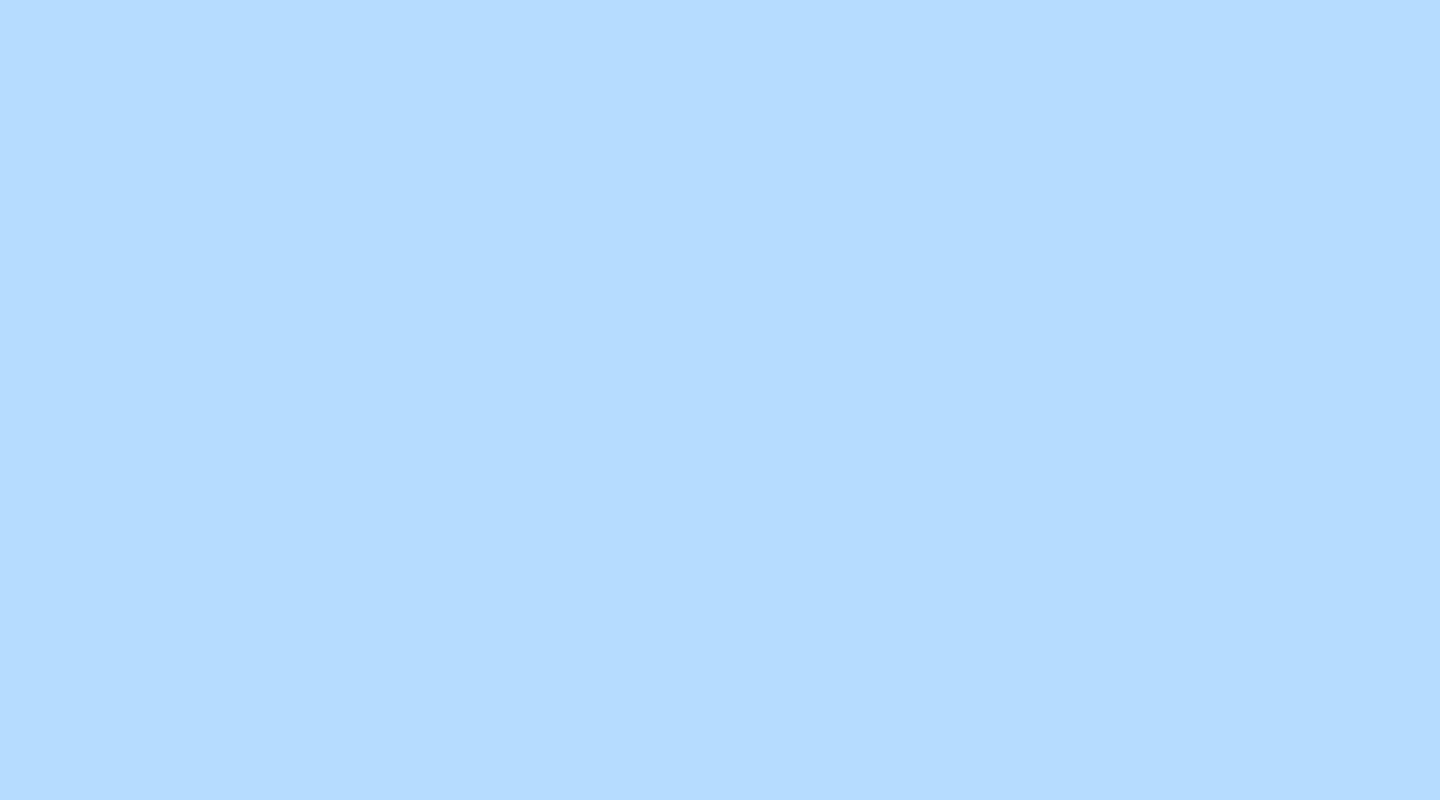
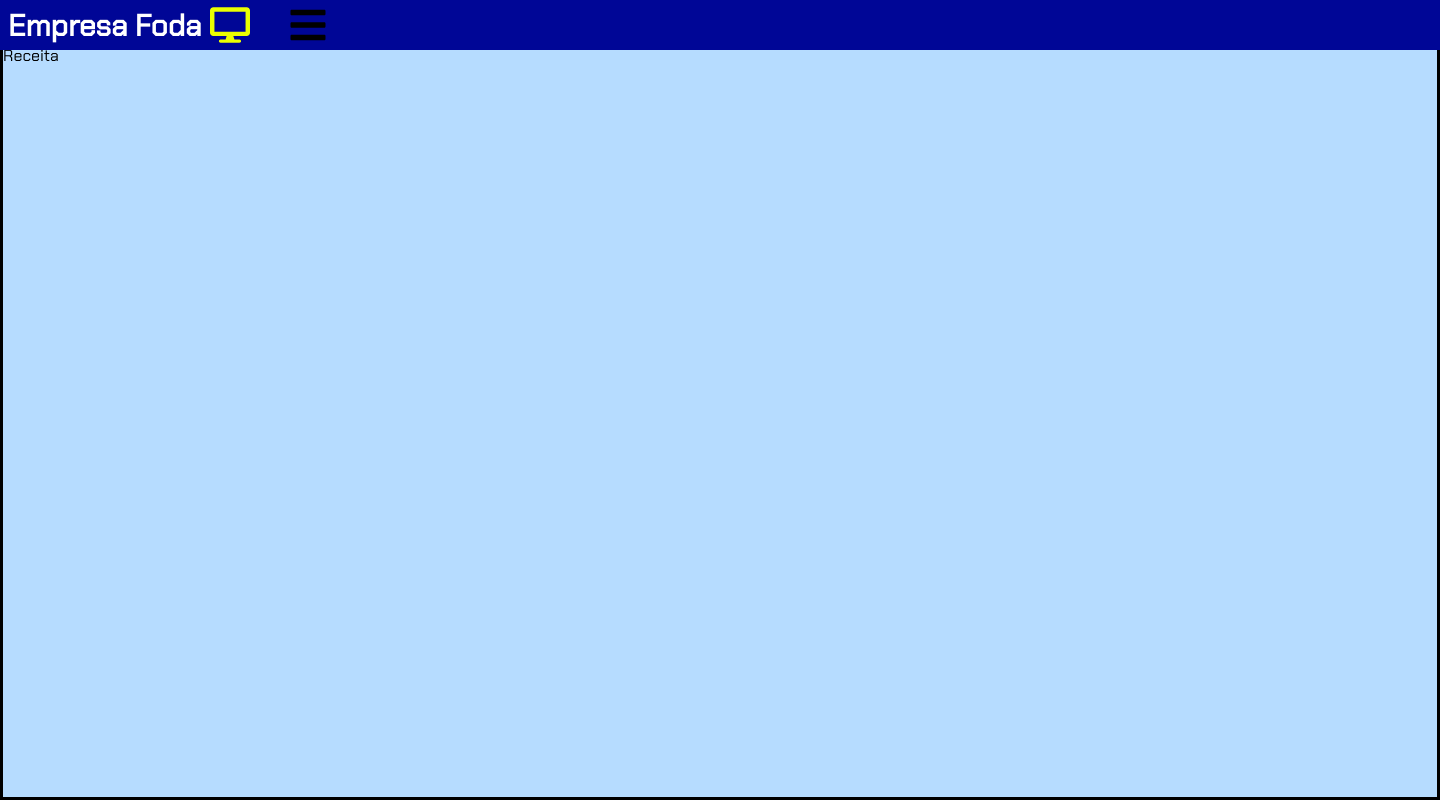
Before and after one commit to Maykelsilva98/adm_loja_informatica, a React (Vite) app: page /dashboard in a window 1280 px wide. Before the commit this address had no page. Shown: the whole page, 1440 px wide, since content can reach past the window. Built offline with nearby package versions, Linux system fonts and the light colour scheme.

Commit message:
feat: dashboard adicionado e integrado com o header

```diff
--- a/src/App.jsx
+++ b/src/App.jsx
@@ -1,12 +1,16 @@
 import { BrowserRouter, Routes, Route } from 'react-router-dom'
+import Header from './components/Header/Header'
+import Dashboard from './Pages/Dashboard/Dashboard'
 import Home from './Pages/Home/Home'
 
 function App() {
 
   return (
     <BrowserRouter>
+        <Header/>
       <Routes>
         <Route path='/' element={<Home/>}/>
+        <Route path='/dashboard' element={<Dashboard/>}/>
       </Routes>
     </BrowserRouter>
   )
--- /dev/null
+++ b/src/Pages/Dashboard/Dashboard.jsx
@@ -0,0 +1,19 @@
+import React from 'react'
+import S from './Dashboard.module.css'
+import * as FaIcons from "react-icons/fa";
+
+const Dashboard = ({menuValor}) => {
+  return (
+    <div className={S.dashboard} style={menuValor ? {width: 'clamp(1000px, 1290px, 2000px)', marginLeft: '150px'}:{width: 'clamp(1000px, 1440px, 2000px)'}}>
+        <div className={S.card_receita}>
+            <FaIcons.FaMoneyBill/>
+            <article>
+                <p>R$#####</p>
+                <p>Receita</p>
+            </article>
+        </div>
+    </div>
+  )
+}
+
+export default Dashboard
--- /dev/null
+++ b/src/Pages/Dashboard/Dashboard.module.css
@@ -0,0 +1,4 @@
+.dashboard{
+    height: 100vh;
+    border: solid black;
+}
--- a/src/Pages/Home/Home.jsx
+++ b/src/Pages/Home/Home.jsx
@@ -1,11 +1,9 @@
 import React from 'react'
-import Header from '../../components/Header/Header'
 import S from './Home.module.css'
 
 const Home = () => {
   return (
     <div className={S.conteudo}>
-      <Header/>
     </div>
   )
 }
--- /dev/null
+++ b/src/Routes.jsx
@@ -0,0 +1,20 @@
+import { BrowserRouter, Routes as Switch, Route } from 'react-router-dom'
+import Header from './components/Header/Header'
+import Dashboard from './Pages/Dashboard/Dashboard'
+import Home from './Pages/Home/Home'
+import React, {useState} from 'react'
+
+function Routes() {
+    const [menuAtivo, setMenuAtivo] = useState(false)
+  return (
+    <BrowserRouter>
+        <Header menuValor={[menuAtivo, setMenuAtivo]}/>
+      <Switch>
+        <Route path='/' element={<Home/>}/>
+        <Route path='/dashboard' element={<Dashboard menuValor={menuAtivo}/>}/>
+      </Switch>
+    </BrowserRouter>
+  )
+}
+
+export default Routes
--- a/src/components/Header/Header.jsx
+++ b/src/components/Header/Header.jsx
@@ -1,22 +1,20 @@
-import React, {useState} from 'react'
+import React, {useState, createContext} from 'react'
 import { Link } from 'react-router-dom'
 import Menu from '../Menu/Menu'
 import S from './Header.module.css'
 import * as FaIcons from "react-icons/fa";
 
-const Header = () => {
-    const [menuValor, setMenu] = useState(false)
+
+
+const Header = ({menuValor}) => {
 
     function handleSetMenu(){
-        if (menuValor){
-            setMenu(false)
-            console.log("Funcinando")
+        if (menuValor[0]){
+            menuValor[1](false)
         } else{
-            console.log("Funcinando")
-            setMenu(true)
+            menuValor[1](true)
         }
     }
-
   return (
     <div className={S.header}>
         <h1>Empresa Foda <FaIcons.FaDesktop size={40} className={S.icone1}/></h1>
@@ -24,10 +22,10 @@ const Header = () => {
             <FaIcons.FaBars size={40} className={S.icone2}/>
         </Link>
         <div className={S.menuH}>
-            <Menu ativo={menuValor}/>
+            <Menu ativo={menuValor[0]}/>
         </div>
     </div>
   )
 }
 
-export default Header
+export default Header;
--- a/src/components/Header/Header.module.css
+++ b/src/components/Header/Header.module.css
@@ -26,6 +26,7 @@
         "menu";
     grid-template-columns: 20% 5% 25% 25% auto;
     background-color: #000696;
+    position: fixed;
 }
 .menuH{
     margin-top: 50px;
--- a/src/components/Menu/Menu.module.css
+++ b/src/components/Menu/Menu.module.css
@@ -11,15 +11,16 @@
     transition: 350ms;
     background-color: #008080;
     width: 150px;
-    height: clamp(550px, 570px, 100vh);
+    height: clamp(550px, 6000px, 100vh);
     display: flex;
     align-items: flex-start;
     flex-direction: column;
     justify-content: space-around;
     position: fixed;
+    overflow: auto;
 }
 .link_menu{
-    margin-left: .5rem;
+    margin-left: .6rem;
     width: 90%;
     display: flex;
     align-items: center;
@@ -41,6 +42,7 @@
     display: flex;
     justify-content: space-around;
     background-color: #008080;
+    margin-bottom: 50px;
 }
 
 .icone4{
--- a/src/main.jsx
+++ b/src/main.jsx
@@ -1,10 +1,11 @@
 import React from 'react'
 import ReactDOM from 'react-dom/client'
-import App from './App'
+import Routes from './Routes'
+
 // import './index.css'
 
 ReactDOM.createRoot(document.getElementById('root')).render(
   <React.StrictMode>
-    <App />
+    <Routes/>
   </React.StrictMode>
 )
```
Also changed, not shown: src/Pages/Home/Dashboard/Dashboard.jsx (deleted, +0 -11 lines), src/Pages/Home/Dashboard/Dashboard.module.css (deleted).
